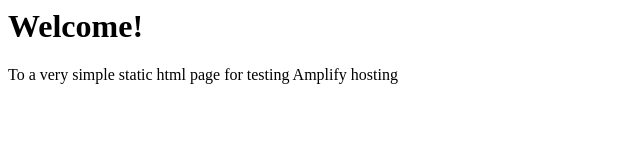
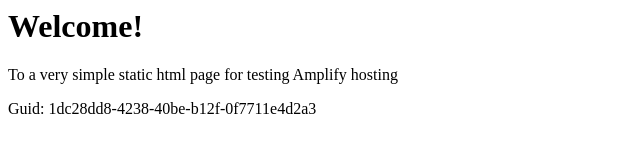
Before and after one commit to aws-aemilia-mxp/Github-PR-Commit-Integration-Test-DoNotTouch-Gith-P5X5MO5I-v1-prod-eu-south-1, a website: page src/index.html in a window 1280 px wide. Shown: the whole page, without its empty margins (0-640 px from the left). Drawn offline with Linux system fonts and the light colour scheme.

Commit message:
commit from integ tests

```diff
--- a/src/index.html
+++ b/src/index.html
@@ -1,3 +1,5 @@
+
+
 <html lang="en">
 
 <head>
@@ -10,6 +12,6 @@
 <body>
     <h1>Welcome!</h1>
     <p>To a very simple static html page for testing Amplify hosting</p>
-</body>
+    <p>Guid: 1dc28dd8-4238-40be-b12f-0f7711e4d2a3</p></body>
 
 </html>
```
